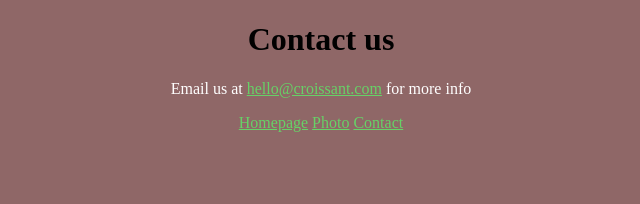
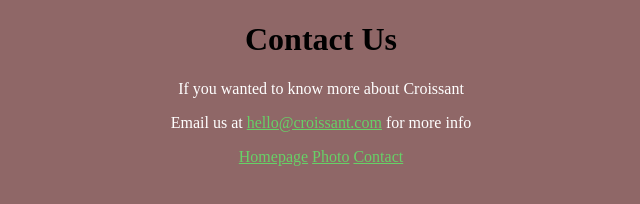
Before and after one commit to LinyMabase/Liny-Croissant, a plain HTML site: page contact.html in a window 1280 px wide. Shown: the whole page, without its empty margins (319-959 px from the left). Drawn offline with Linux system fonts and the light colour scheme.

Commit message:
Added new paragraph

```diff
--- a/contact.html
+++ b/contact.html
@@ -7,7 +7,8 @@
     <link rel="stylesheet" href="css/styles.css" />
 </head>
 <body>
-    <h1>Contact us</h1>
+    <h1>Contact Us</h1>
+    <p>If you wanted to know more about Croissant</p>
     <p>Email us at <a href="#">hello@croissant.com</a> for more info</p>
     <div class="link-container">
     <a href="index.html">Homepage</a>
```
